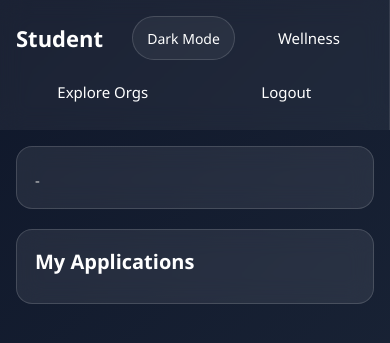
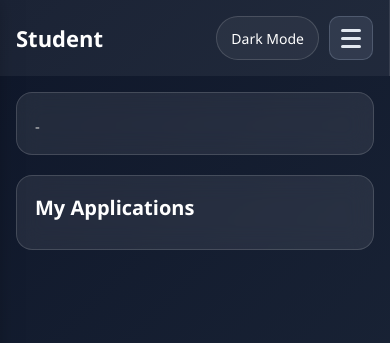
Before and after one commit to Kapengmatabang/CampusConnect, a PHP site: page /campus_connect/student/dashboard.php in a window 390 px wide. Shown: the top 343 px of the page. Run offline with PHP 8.4, Linux system fonts and the light colour scheme; the visitor is signed in with stand-in values (Sample User, id 1); data that the repository does not hold is empty.

Commit message:
Add hamburger menu for mobile navigation

```diff
--- a/student/dashboard.php
+++ b/student/dashboard.php
@@ -39,6 +39,20 @@ $user = $stmt->get_result()->fetch_assoc();
         href="../css/student/dashboard.css"
     >
 
+    <style>
+    /* ---------- HAMBURGER MENU: hidden on desktop ---------- */
+    .menu-btn,
+    .nav-overlay,
+    .nav-close {
+        display: none;
+    }
+
+    /* On desktop the wrapper is invisible, so the sidebar looks exactly as before */
+    .nav-links {
+        display: contents;
+    }
+    </style>
+
     <!-- MOBILE LAYOUT (loaded after dashboard.css so it wins) -->
     <style>
     @media (max-width: 768px) {
@@ -61,20 +75,26 @@ $user = $stmt->get_result()->fetch_assoc();
             box-sizing: border-box;
             padding: 16px !important;
             display: flex !important;
-            flex-wrap: wrap;
+            flex-wrap: nowrap;
             align-items: center;
             gap: 10px;
+            /* these would trap the fixed drawer inside the top bar */
+            backdrop-filter: none !important;
+            -webkit-backdrop-filter: none !important;
+            transform: none !important;
+            filter: none !important;
         }
 
         .sidebar h2 {
+            order: 1;
             flex: 1 1 auto;
             margin: 0 !important;
             font-size: 22px !important;
         }
 
         .theme-toggle {
+            order: 2;
             flex: 0 0 auto;
-            order: 2;
             font-size: 14px !important;
             padding: 10px 14px !important;
             margin: 0 !important;
@@ -84,15 +104,106 @@ $user = $stmt->get_result()->fetch_assoc();
             display: none;
         }
 
-        .sidebar a {
-            flex: 1 1 calc(33.333% - 10px);
-            text-align: center;
-            font-size: 15px !important;
-            padding: 12px 8px !important;
+        /* HAMBURGER BUTTON (3 lines) */
+        .menu-btn {
+            order: 3;
+            display: flex;
+            flex-direction: column;
+            justify-content: center;
+            gap: 5px;
+            flex: 0 0 auto;
+            width: 44px;
+            height: 44px;
+            padding: 0 11px;
+            box-sizing: border-box;
+            background: rgba(148, 163, 184, 0.15);
+            border: 1px solid rgba(148, 163, 184, 0.3);
+            border-radius: 10px;
+            cursor: pointer;
+        }
+
+        .menu-btn span {
+            display: block;
+            height: 3px;
+            width: 100%;
+            background: currentColor;
+            color: #e2e8f0;
+            border-radius: 2px;
+            transition: transform 0.25s, opacity 0.25s;
+        }
+
+        html.light .menu-btn span {
+            color: #1e293b;
+        }
+
+        /* SLIDE-IN DRAWER */
+        .nav-links {
+            display: flex;
+            flex-direction: column;
+            gap: 8px;
+            position: fixed;
+            top: 0;
+            left: 0;
+            height: 100vh;
+            width: 75%;
+            max-width: 280px;
+            box-sizing: border-box;
+            padding: 20px 16px;
+            background: #0f172a;
+            box-shadow: 4px 0 24px rgba(0, 0, 0, 0.5);
+            transform: translateX(-105%);
+            transition: transform 0.28s ease;
+            z-index: 1001;
+            overflow-y: auto;
+        }
+
+        html.light .nav-links {
+            background: #ffffff;
+        }
+
+        .nav-links.open {
+            transform: translateX(0);
+        }
+
+        .nav-close {
+            display: block;
+            align-self: flex-end;
+            background: none;
+            border: none;
+            font-size: 28px;
+            line-height: 1;
+            color: inherit;
+            cursor: pointer;
+            padding: 4px 8px;
+            margin-bottom: 8px;
+        }
+
+        .sidebar .nav-links a {
+            flex: 0 0 auto;
+            display: block;
+            text-align: left;
+            font-size: 17px !important;
+            padding: 14px 16px !important;
             margin: 0 !important;
             border-radius: 10px;
             box-sizing: border-box;
-            order: 3;
+            order: 0;
+        }
+
+        .nav-overlay {
+            display: block;
+            position: fixed;
+            inset: 0;
+            background: rgba(0, 0, 0, 0.55);
+            opacity: 0;
+            pointer-events: none;
+            transition: opacity 0.28s;
+            z-index: 1000;
+        }
+
+        .nav-overlay.show {
+            opacity: 1;
+            pointer-events: auto;
         }
 
         /* MAIN CONTENT */
@@ -182,7 +293,7 @@ $user = $stmt->get_result()->fetch_assoc();
 </head>
 
 <body>
-<!-- SIDEBAR -->
+<!-- SIDEBAR / TOP BAR -->
 <div class="sidebar">
     <h2>Student</h2>
     <div
@@ -203,6 +314,28 @@ $user = $stmt->get_result()->fetch_assoc();
             Tap to switch
         </span>
     </div>
+
+    <!-- 3-LINE MENU BUTTON (mobile only) -->
+    <button
+        class="menu-btn"
+        id="menuBtn"
+        type="button"
+        aria-label="Open menu"
+        aria-expanded="false"
+    >
+        <span></span>
+        <span></span>
+        <span></span>
+    </button>
+
+    <!-- LINKS (drawer on mobile, normal sidebar links on desktop) -->
+    <div class="nav-links" id="navLinks">
+        <button
+            class="nav-close"
+            id="navClose"
+            type="button"
+            aria-label="Close menu"
+        >&times;</button>
         <a href="student_checkin.php">
             Wellness
         </a>
@@ -213,6 +346,9 @@ $user = $stmt->get_result()->fetch_assoc();
             Logout
         </a>
     </div>
+</div>
+
+<div class="nav-overlay" id="navOverlay"></div>
 
 <!-- MAIN -->
 <div class="main">
@@ -311,6 +447,35 @@ themeToggle.addEventListener("click", () => {
     );
 });
 
+// ============ HAMBURGER MENU ============
+
+const menuBtn = document.getElementById("menuBtn");
+const navLinks = document.getElementById("navLinks");
+const navOverlay = document.getElementById("navOverlay");
+const navClose = document.getElementById("navClose");
+
+function openMenu() {
+    navLinks.classList.add("open");
+    navOverlay.classList.add("show");
+    menuBtn.setAttribute("aria-expanded", "true");
+}
+
+function closeMenu() {
+    navLinks.classList.remove("open");
+    navOverlay.classList.remove("show");
+    menuBtn.setAttribute("aria-expanded", "false");
+}
+
+menuBtn.addEventListener("click", openMenu);
+navClose.addEventListener("click", closeMenu);
+navOverlay.addEventListener("click", closeMenu);
+navLinks.querySelectorAll("a").forEach(a =>
+    a.addEventListener("click", closeMenu)
+);
+document.addEventListener("keydown", e => {
+    if (e.key === "Escape") closeMenu();
+});
+
 // ======= LOAD APPLICATIONS ========
 
 // Adds a data-label to every cell so the mobile card layout
```
Lines whose indentation alone changed are shown as unchanged.
